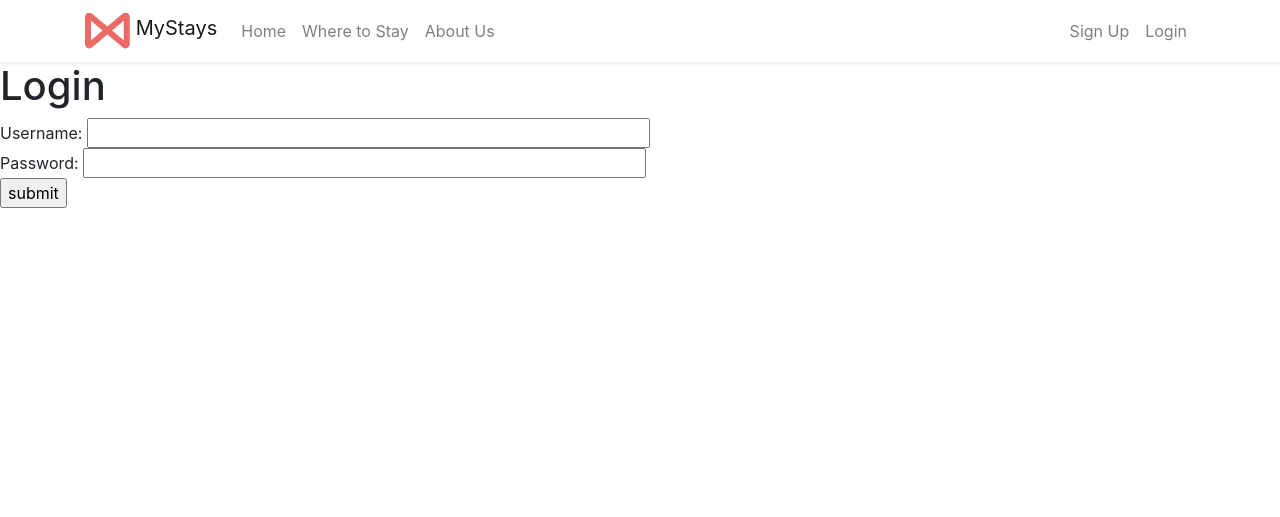
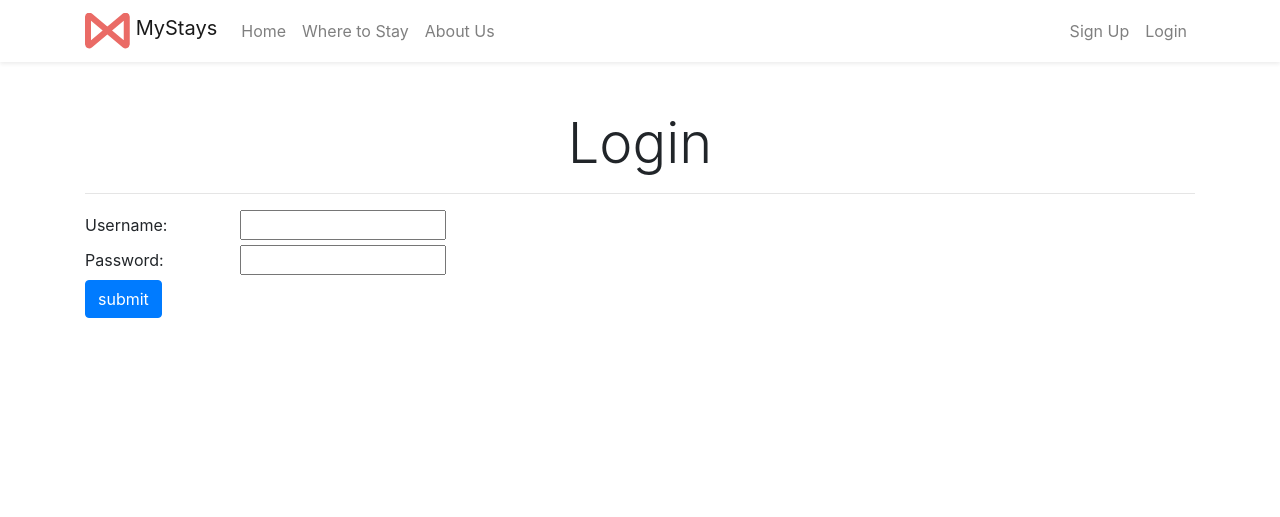
Before and after one commit to 2401566A/mystays_project, a Django app: template templates/mystays/login.html in a window 1280 px wide. Shown: the top 517 px of the page. Run offline with Django 3.2, Linux system fonts and the light colour scheme; the template is opened without the code that fills it, so the values that code supplies are empty; parts of the project's set-up code (start-up, migrations or seed data) failed here and were passed over; some libraries are stand-ins or nearby versions.

Commit message:
formatted sign up and login pages

```diff
--- a/static/master.css
+++ b/static/master.css
@@ -33,3 +33,19 @@ html, body {
 .card-title {
 	min-height: 48px;
 }
+
+label[for=id_username], label[for=id_email], label[for=id_password] {
+	width: 150px;
+}
+
+.page-header {
+	padding-bottom: 0px !important;
+}
+
+#login-username, #login-password {
+	width: 206.667px;
+}
+
+label[for=login-username], label[for=login-password] {
+	width: 150px;
+}
--- a/templates/mystays/about_us.html
+++ b/templates/mystays/about_us.html
@@ -7,10 +7,10 @@ About Us
 {% block body_block %}
 <div class="container-sm">
 
-    <div class="col-md-5 p-lg-5 mx-auto">
+    <div class="page-header col-md-5 p-lg-5 mx-auto">
         <h1 class="text-center display-4">About MyStays</h1>
     </div>
-
+    <hr>
 
     The objective of MyStays is to provide an online area for users to rate and review accommodation
     (hotels, inns, apartments to rent, etc.) in their area. <br />
--- a/templates/mystays/login.html
+++ b/templates/mystays/login.html
@@ -2,18 +2,25 @@
 {% load staticfiles %}
 
 {% block title_block %}
-    Login
+Login
 {% endblock %}
 
 {% block body_block %}
-    <h1>Login</h1>
+<div class="container-sm">
+    <div class="page-header col-md-5 p-lg-5 mx-auto">
+        <h1 class="text-center display-4">Login</h1>
+    </div>
+    <hr>
 
     <form id="login_form" method="post" action="{% url 'mystays:user_login' %}">
         {% csrf_token %}
-        Username: <input type="text" name="username" value="" size="50" />
+        <label for="login-username">Username: </label>
+        <input id="login-username" type="text" name="username" value="" size="50" />
         <br />
-        Password: <input type="password" name="password" value="" size="50" />
+        <label for="login-password">Password: </label>
+        <input id="login-password" type="password" name="password" value="" size="50" />
         <br />
-        <input type="submit" value="submit" />
+        <input type="submit" value="submit" class="btn btn-primary" />
     </form>
+</div>
 {% endblock %}
```
Also changed, not shown: templates/mystays/sign_up.html (+8 -2 lines), media/profile_images/gege.png (added).
